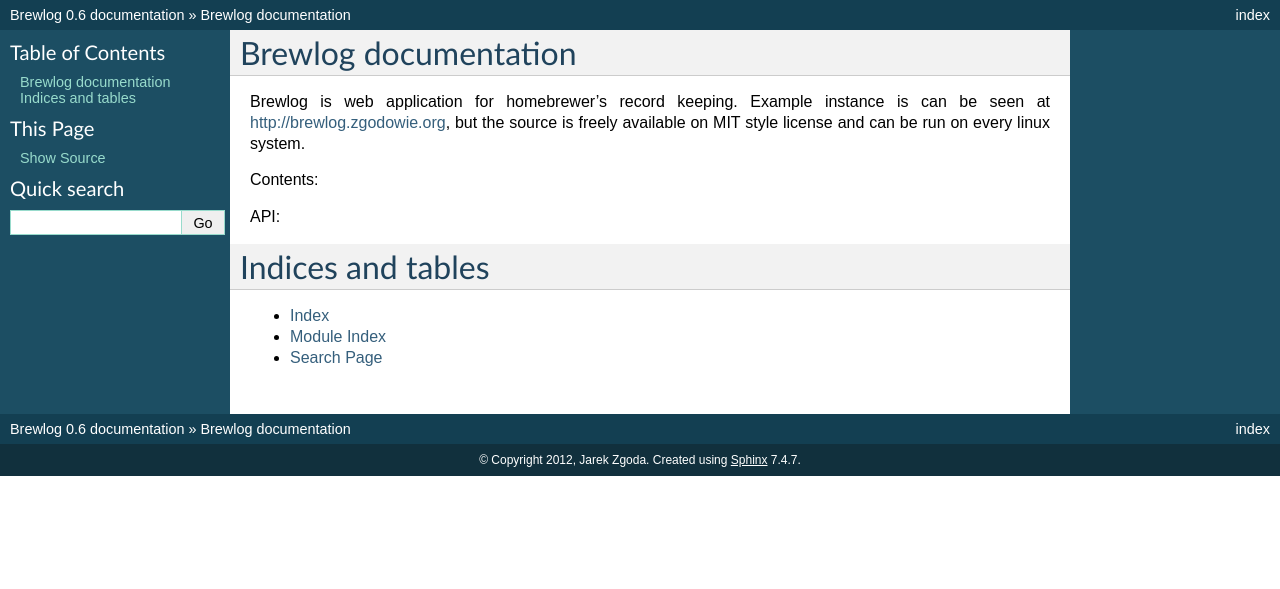
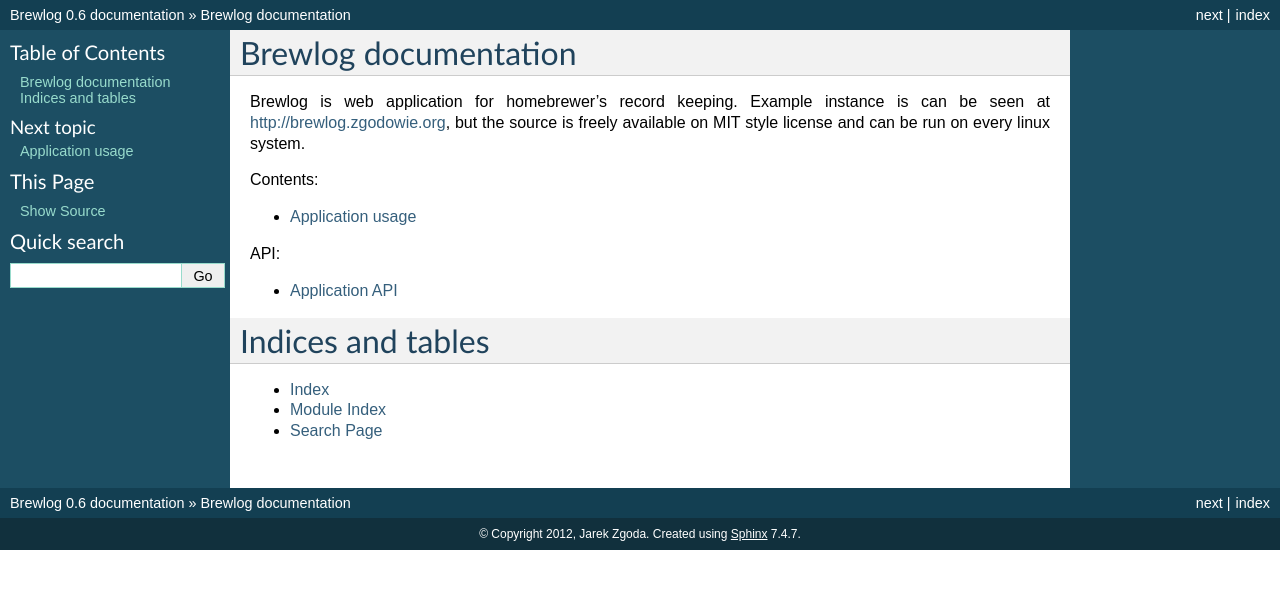
Before and after one commit to zgoda/brewlog, a Sphinx documentation site: the page built from docs/index.rst, in a window 1280 px wide. Shown: the top 589 px of the page. Built offline with Sphinx 7.4.7, drawn with Linux system fonts in a browser that asks for light colours.

Commit message:
New docs structure

```diff
--- /dev/null
+++ b/docs/api.rst
@@ -0,0 +1,2 @@
+Application API
+===============
--- a/docs/index.rst
+++ b/docs/index.rst
@@ -15,10 +15,14 @@
 .. toctree::
    :maxdepth: 2
 
+   usage
+
 API:
 
 .. toctree::
    :maxdepth: 2
+
+   api
 
 
 Indices and tables
--- /dev/null
+++ b/docs/usage.rst
@@ -0,0 +1,2 @@
+Application usage
+=================
```
